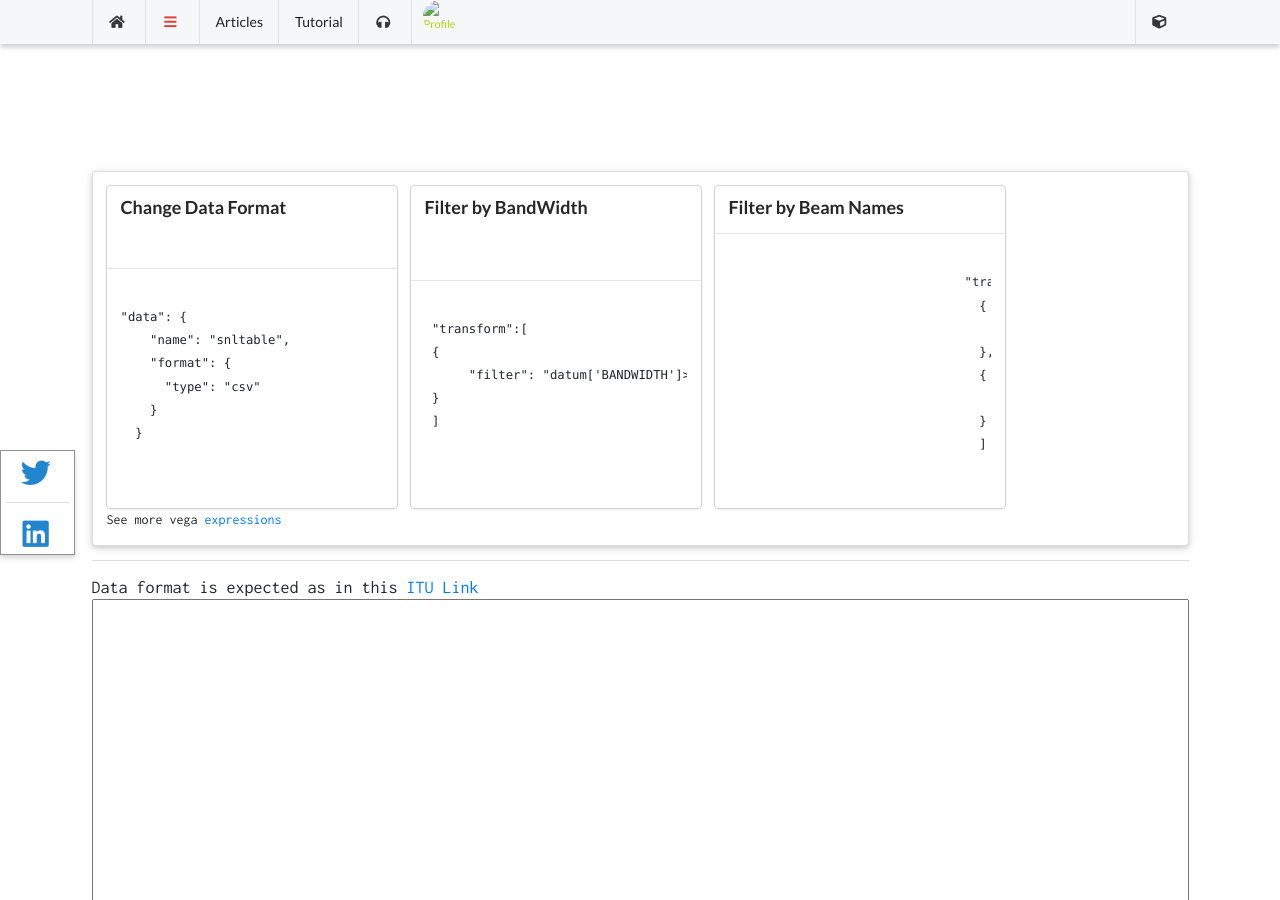
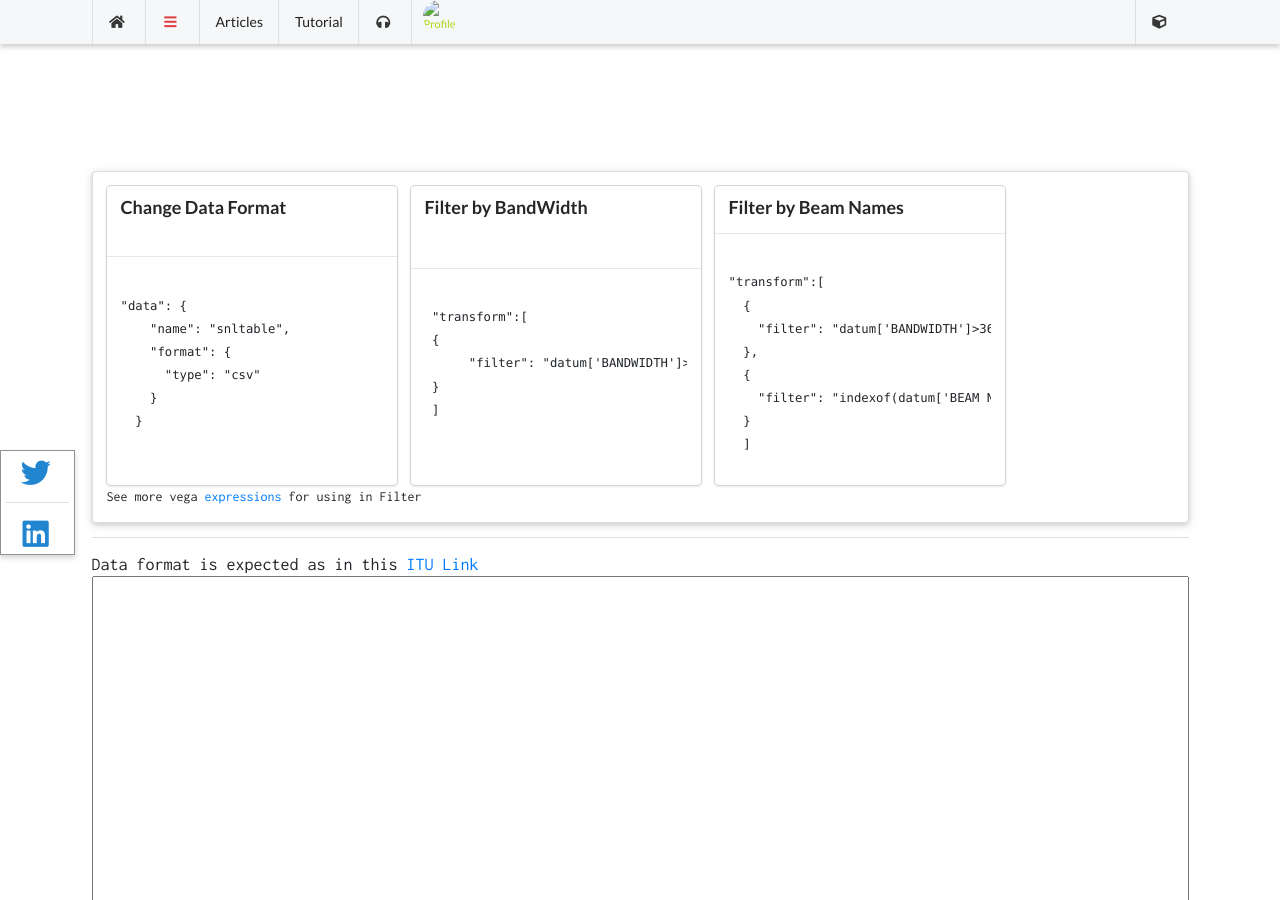
Before and after one commit to wiless/wiless.github.io, a Jekyll site: the page built from _apps/snl.html, in a window 1280 px wide and 900 px high, scrolled down 670 px. Built offline with Jekyll 4.4.1, drawn with Linux system fonts in a browser that asks for light colours; nearby versions of some CDN libraries; some web fonts are replaced; comment, search, counter and statistics services are not loaded; a style sheet for code colours, icons or effects is not loaded.

Commit message:
Update snl.html

```diff
--- a/_apps/snl.html
+++ b/_apps/snl.html
@@ -38,11 +38,8 @@ title: SNL Spectrum Viewer
 	    <div  id="vegaspec" style="height:300px"> </div>
       <div class="ui raised segment">
                 <div class="ui cards">
-
 <div class="ui card">
-                        <div class="content">
-                            <div class="header">Change Data Format</div>
-                        </div>
+<div class="content"><div class="header">Change Data Format</div></div>
 <div class="content">
 <pre><code class="json">
 "data": {
@@ -54,11 +51,8 @@ title: SNL Spectrum Viewer
 </code></pre>
 </div>
 </div>
-
 	<div class="ui card">
-                        <div class="content">
-                            <div class="header">Filter by BandWidth</div>
-                        </div>
+        <div class="content"><div class="header">Filter by BandWidth</div></div>
 <div class="content">
 <pre><code class="json">
  "transform":[
@@ -83,17 +77,12 @@ title: SNL Spectrum Viewer
   }
   ]
 </code></pre>
-
 </div>
 </div>
 </div>
-
-                See more vega <a target=_blank href="https://vega.github.io/vega/docs/expressions/"> expressions
-                </a>
-
+See more vega  <a target=_blank href="https://vega.github.io/vega/docs/expressions/"> expressions </a> for using in Filter
 </div>
 	<div class="ui divider"></div>
-
 Data format is expected as in this <a target=_blank href="https://www.itu.int/online/sns/freqlist.sh?ntc_id=116520362&ie=y&sat_type=G&categ=C&script=&select_list=F&sel_type=&sel_satname=INSAT-KA82.5E&sat_name=INSAT-KA82.5E&plan_id=&ntc_nbr="> ITU Link</a>
 	    <textarea  id="vegadata" style="width:100%" rows=15> </textarea>
 
```
Lines whose indentation alone changed are shown as unchanged.
